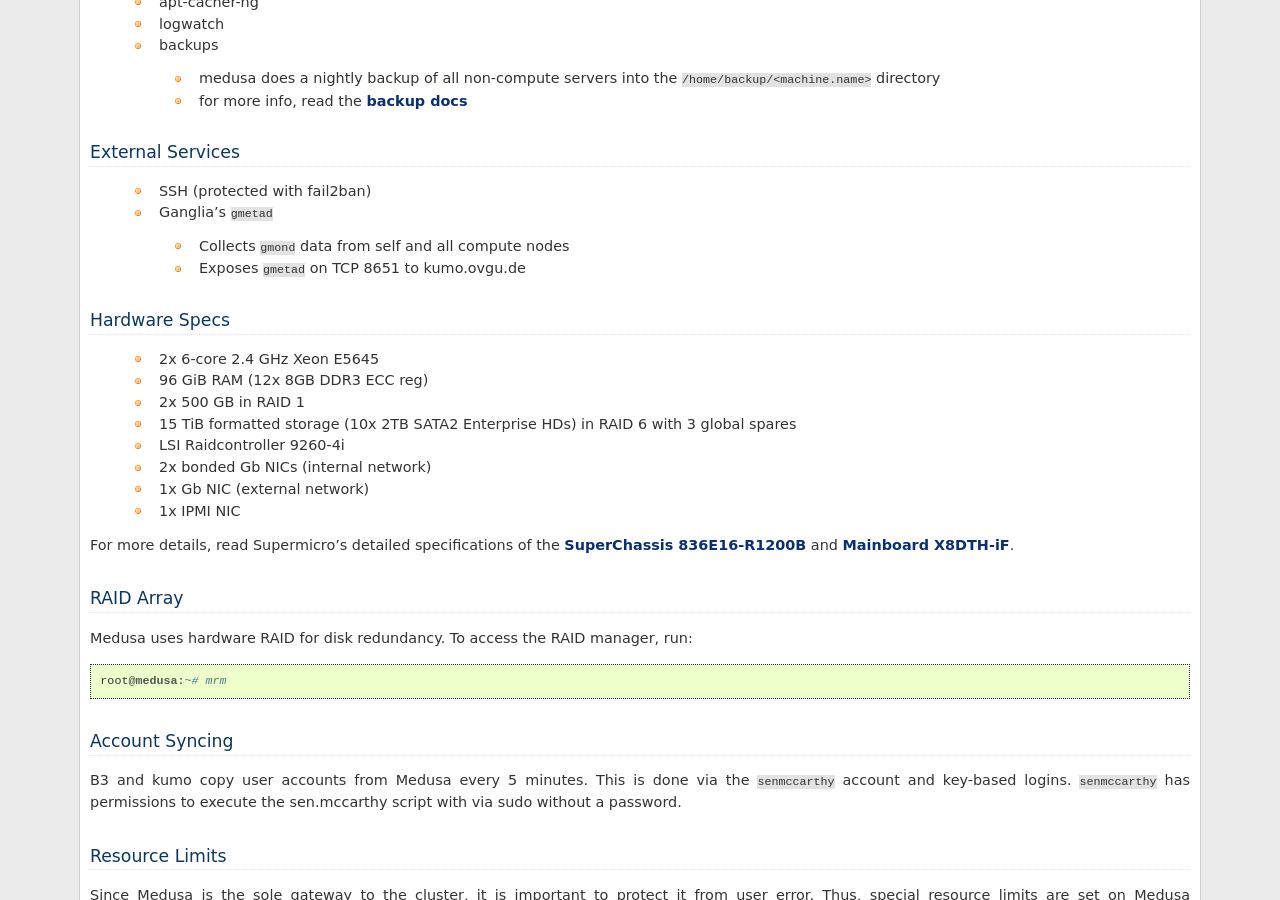
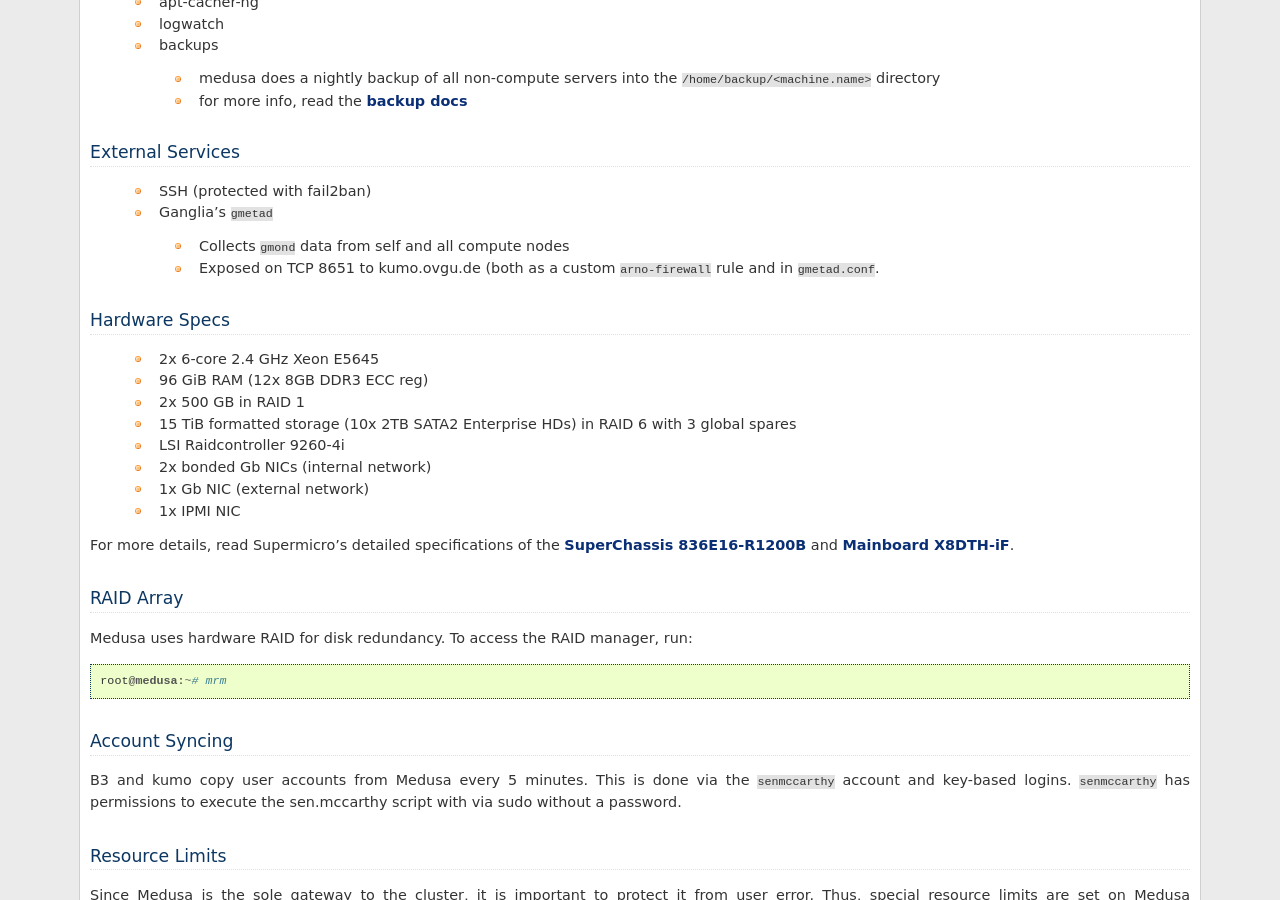
Before and after one commit to psychoinformatics-de/ipsy-docs, a Sphinx documentation site: the page built from source/internal/data_center/medusa.rst, in a window 1280 px wide and 900 px high, scrolled down 603 px. Built offline with Sphinx 7.4.7, drawn with Linux system fonts in a browser that asks for light colours; formulas are drawn with MathJax 3.

Commit message:
Update docs about IPTables and gmetad

```diff
--- a/source/internal/data_center/medusa.rst
+++ b/source/internal/data_center/medusa.rst
@@ -37,7 +37,7 @@ External Services
  * Ganglia's ``gmetad``
 
   - Collects ``gmond`` data from self and all compute nodes
-  - Exposes ``gmetad`` on TCP 8651 to kumo.ovgu.de
+  - Exposed on TCP 8651 to kumo.ovgu.de (both as a custom ``arno-firewall`` rule and in ``gmetad.conf``.
 
 Hardware Specs
 ==============
```
